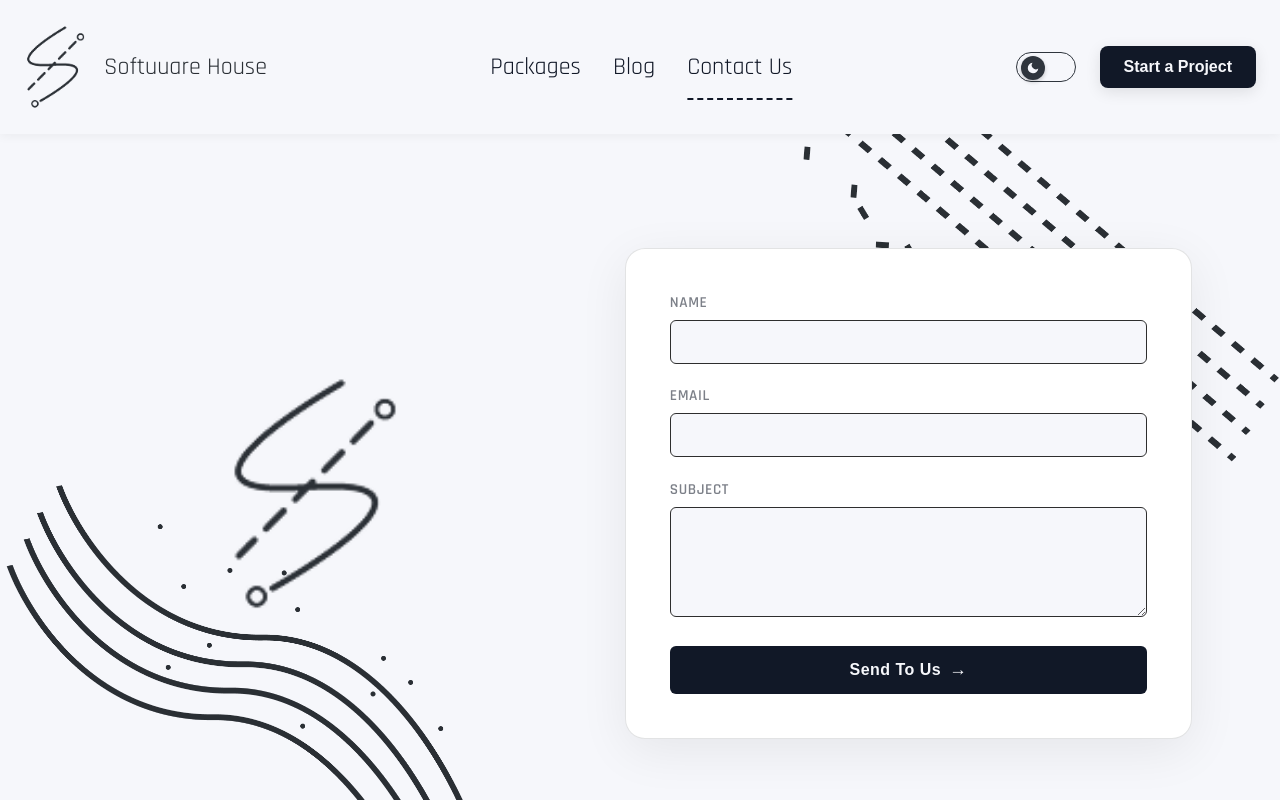
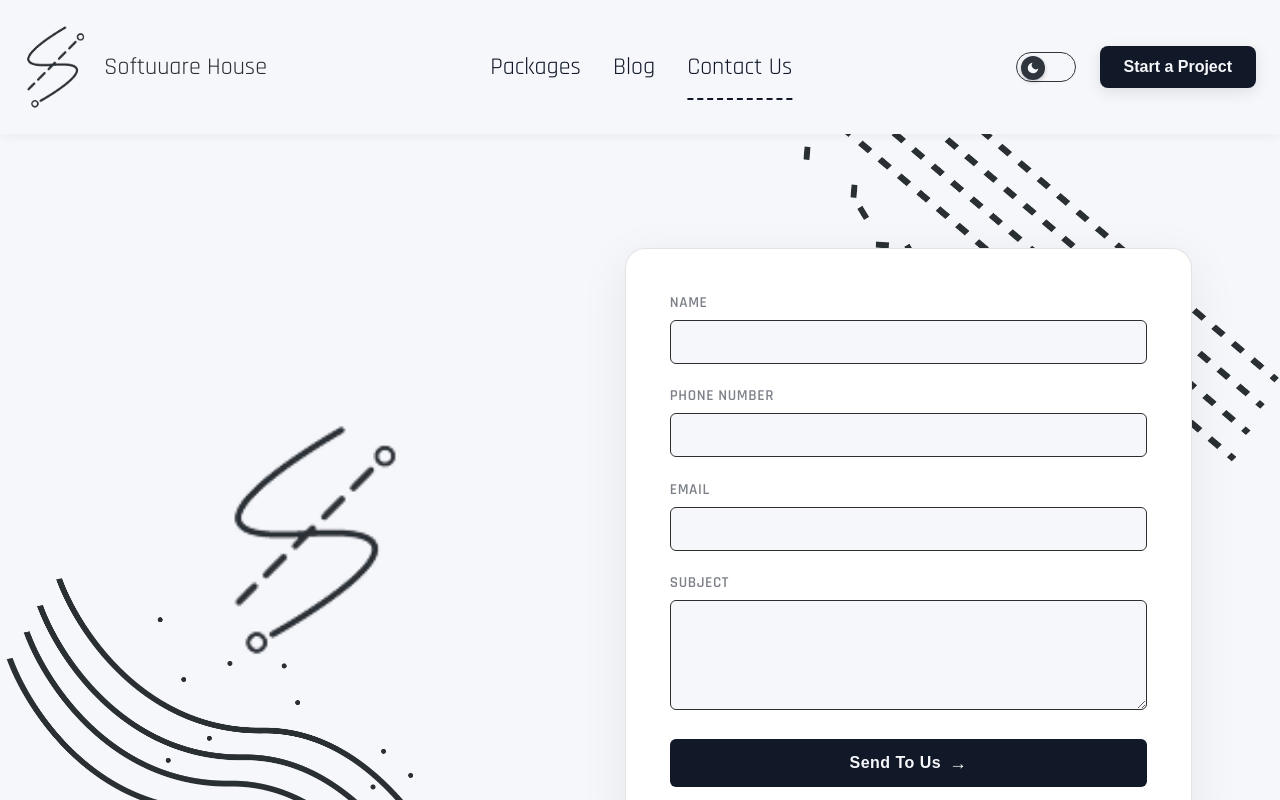
Before and after one commit to MARWAN-elmasrry/Software-House, a React (Vite) app in the folder client/: page /contact in a window 1280 px wide. Shown: the top 800 px of the page. Built offline with nearby package versions, Linux system fonts and the light colour scheme.

Commit message:
add phone to contact

```diff
--- a/client/src/Pages/admin/admin.jsx
+++ b/client/src/Pages/admin/admin.jsx
@@ -434,6 +434,7 @@ const Dashboard = () => {
       <div className="contact-table">
         <div className="table-row table-row--head">
           <span className="table-cell">Name</span>
+          <span className="table-cell">Phone</span>
           <span className="table-cell">Email</span>
           <span className="table-cell">Subject</span>
         </div>
@@ -447,13 +448,20 @@ const Dashboard = () => {
             No contacts yet.
           </div>
         )}
-        {tableRows.map((row, i) => (
-          <div key={i} className="table-row">
-            <span className="table-cell">{row.name}</span>
-            <span className="table-cell">{row.email}</span>
-            <span className="table-cell">{row.subject}</span>
-          </div>
-        ))}
+        {tableRows.map((row, i) => {
+          const phoneMatch = row.name.match(/\(([^)]+)\)/);
+          const phone = phoneMatch ? phoneMatch[1] : "—";
+          const cleanName = row.name.replace(/\s*\([^)]*\)/, "").trim();
+
+          return (
+            <div key={i} className="table-row">
+              <span className="table-cell">{cleanName}</span>
+              <span className="table-cell">{phone}</span>
+              <span className="table-cell">{row.email}</span>
+              <span className="table-cell">{row.subject}</span>
+            </div>
+          );
+        })}
       </div>
     </>
   );
--- a/client/src/Pages/contact/contact.jsx
+++ b/client/src/Pages/contact/contact.jsx
@@ -8,7 +8,7 @@ import { PostContact } from "../../api/service/contactServ.js"
 import "./contact.css"
 
 export const Contact = ({ theme, toggleTheme }) => {
-  const [form, setForm] = useState({ name: "", email: "", subject: "" })
+  const [form, setForm] = useState({ name: "", email: "", phone: "", subject: "" })
   const [status, setStatus] = useState(null) // "success" | "error" | null
   const [loading, setLoading] = useState(false)
 
@@ -22,9 +22,13 @@ export const Contact = ({ theme, toggleTheme }) => {
     setStatus(null)
 
     try {
-      await PostContact(form)
+      const payload = {
+        ...form,
+        name: `${form.name} (${form.phone})`,
+      }
+      await PostContact(payload)
       setStatus("success")
-      setForm({ name: "", email: "", subject: "" })
+      setForm({ name: "", email: "", phone: "", subject: "" })
     } catch (error) {
       setStatus("error")
     } finally {
@@ -54,6 +58,19 @@ export const Contact = ({ theme, toggleTheme }) => {
                       type="text"
                       name="name"
                       value={form.name}
+                      onChange={handleChange}
+                      placeholder=""
+                      required
+                    />
+                  </div>
+
+                  <div className="form-group">
+                    <label htmlFor="phone">Phone Number</label>
+                    <input
+                      id="phone"
+                      type="tel"
+                      name="phone"
+                      value={form.phone}
                       onChange={handleChange}
                       placeholder=""
                       required
--- a/client/src/components/ready/ready.jsx
+++ b/client/src/components/ready/ready.jsx
@@ -18,12 +18,13 @@ export const Ready = () =>{
                     <div className="ready-card">
                         <h2>Ready to build something extraordinary?</h2>
                         <p>Let's discuss how we can help you architect the next generation of your software infrastructure.</p>
-
                         <div className="ready-buttons">
-                            <button className="schedule-btn">Schedule a Consultation</button>
-                             <Link to="/pack" onClick={closeMenu}>
+                            <Link to="/contact" onClick={closeMenu}>
+                                <button className="schedule-btn">Schedule a Consultation</button>
+                            </Link>
+                            <Link to="/pack" onClick={closeMenu}>
                                 <button className="view-services-btn">View Services</button>
-                             </Link>
+                            </Link>
                         </div>
                     </div>
                 </div>
--- a/client/src/index.css
+++ b/client/src/index.css
@@ -36,6 +36,7 @@ body {
   color: var(--text-color);
   margin: 0;
   transition: background-color 0.25s ease, color 0.25s ease;
+  cursor:default;
 }
 ::selection {
   background: transparent;
```
